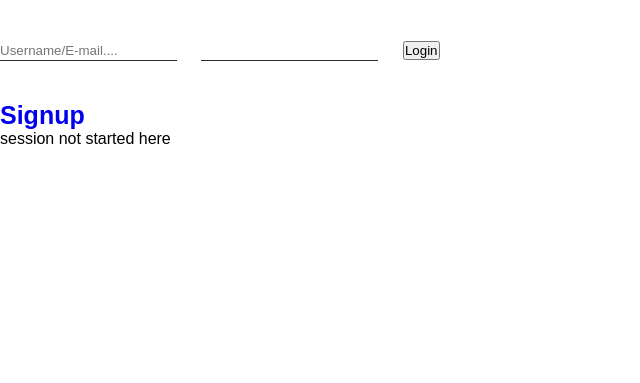
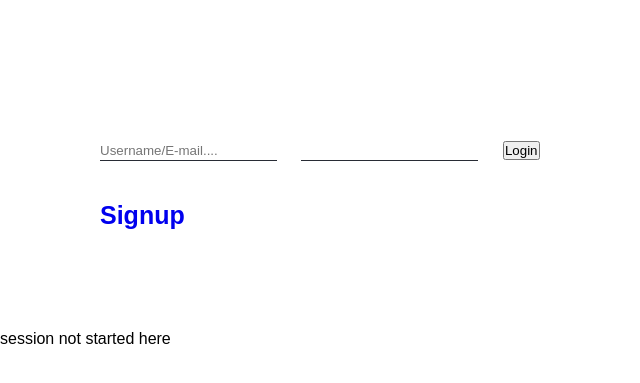
Before and after one commit to Joe-Powell/antisocial_media, a PHP site: page /post.php in a window 1280 px wide. Shown: the top 383 px of the page, without its empty margins (0-640 px from the left). Run offline with PHP 8.4, Linux system fonts and the light colour scheme; some libraries are stand-ins or nearby versions.

Commit message:
Update style.css

```diff
--- a/style.css
+++ b/style.css
@@ -5,6 +5,9 @@ margin:0px;
 
 }
 
+.contLogSignup {
+    padding:100px;
+}
 
 
 
```
